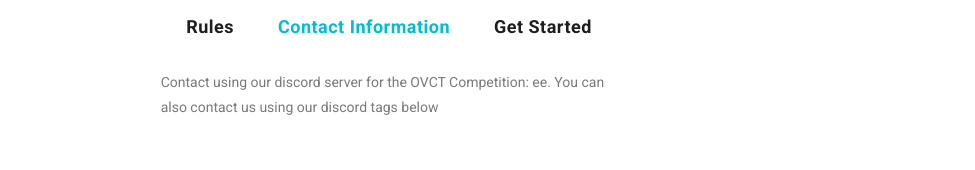
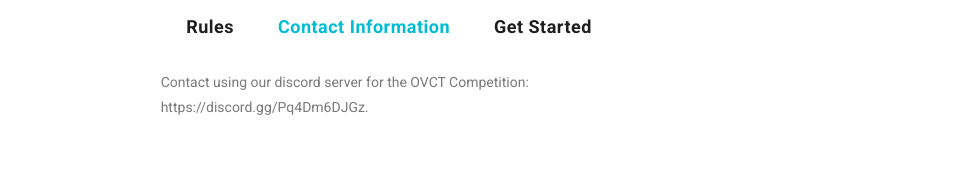
Before and after one commit to TheVibinBear2/OVCT, a plain HTML site: page about.htm in a window 1280 px wide. Both pictures are taken after a click on the tab "Contact Information". Shown: the part 962-1132 px from the top of the page, without its empty margins (251-1226 px from the left). Drawn offline with Linux system fonts and the light colour scheme.

Commit message:
Update about.htm

```diff
--- a/about.htm
+++ b/about.htm
@@ -18,13 +18,6 @@
     <link rel="stylesheet" href="assets/css/fontawesome.css">
     <link rel="stylesheet" href="assets/css/templatemo-host-cloud.css">
     <link rel="stylesheet" href="assets/css/owl.css">
-<!--
-
-Host Cloud Template
-
-https://templatemo.com/tm-541-host-cloud
-
--->
   </head>
 
   <body>
@@ -113,7 +106,7 @@ https://templatemo.com/tm-541-host-cloud
                       <br><br>Spaced text</p>
                     </article>
                     <article id='tabs-2'>
-                      <p>Contact using our discord server for the OVCT Competition: ee. You can also contact us using our discord tags below
+                      <p>Contact using our discord server for the OVCT Competition: https://discord.gg/Pq4Dm6DJGz.
                       </p>
                     </article>
                     <article id='tabs-3'>
```
